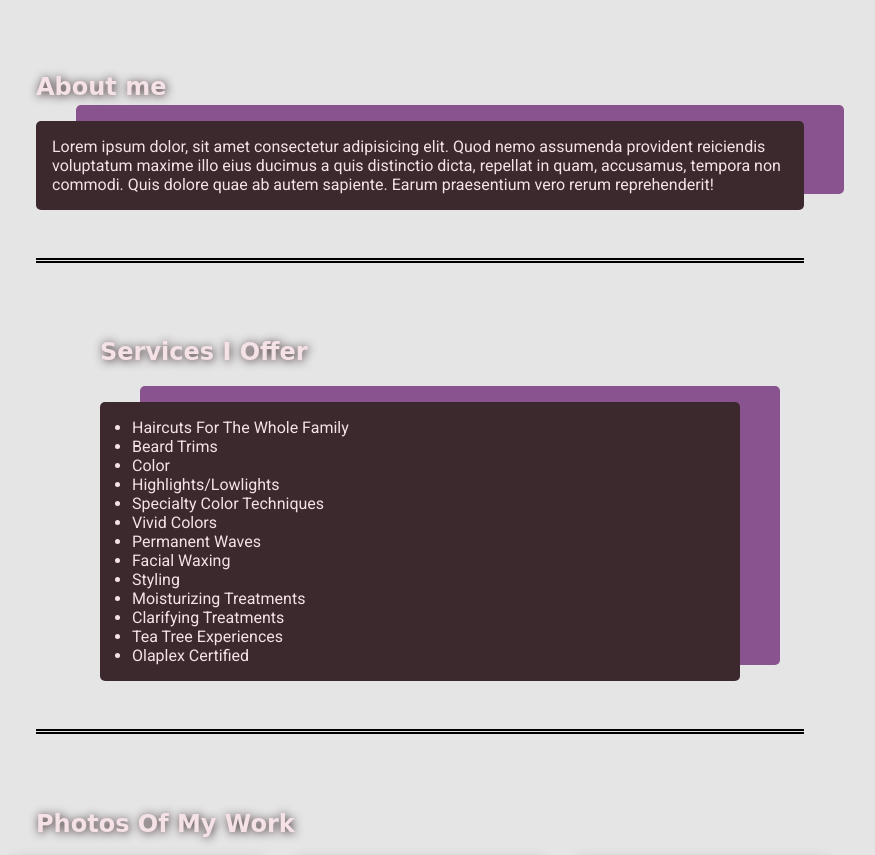
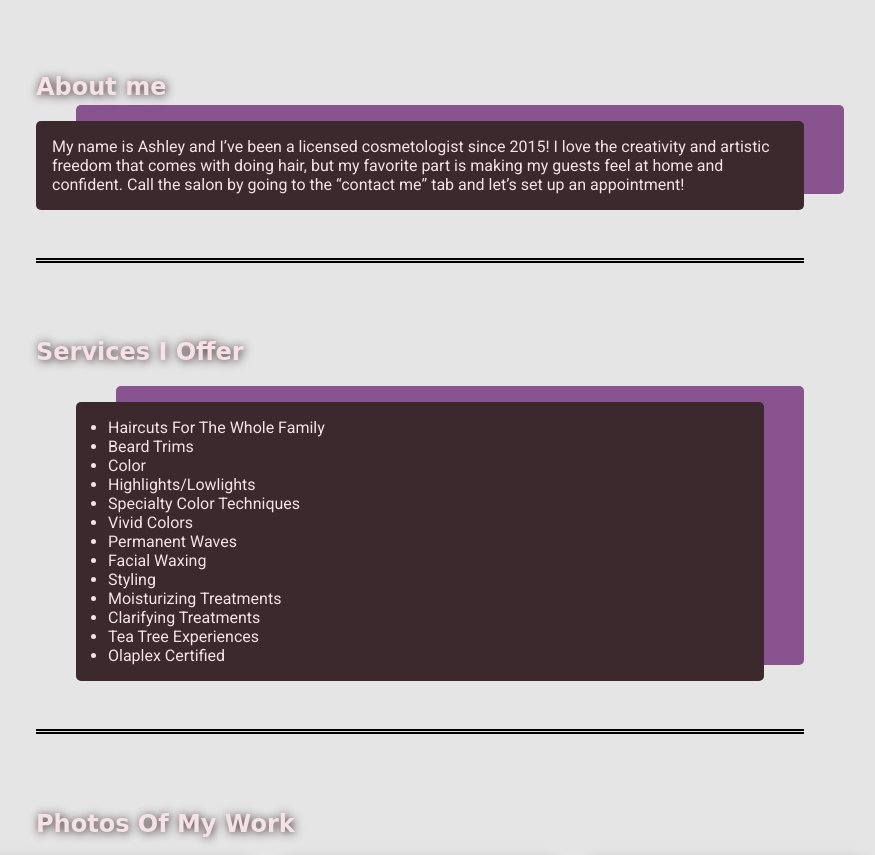
Before and after one commit to Slyons2397/alutz_page, a website: page index.html in a window 1280 px wide. Shown: the part 583-1438 px from the top of the page, without its empty margins (220-1095 px from the left). Drawn offline with Linux system fonts and the light colour scheme.

Commit message:
updated about me section

```diff
--- a/index.html
+++ b/index.html
@@ -49,20 +49,20 @@
         </div>
       </div>
       <section id="about-me" class="sections">
+        <h2 class="section-title">About me</h2>
         <div class="about-me-body">
-          <h2 class="section-title">About me</h2>
           <p class="section-text">
-            Lorem ipsum dolor, sit amet consectetur adipisicing elit. Quod nemo
-            assumenda provident reiciendis voluptatum maxime illo eius ducimus a
-            quis distinctio dicta, repellat in quam, accusamus, tempora non
-            commodi. Quis dolore quae ab autem sapiente. Earum praesentium vero
-            rerum reprehenderit!
+            My name is Ashley and I’ve been a licensed cosmetologist since 2015!
+            I love the creativity and artistic freedom that comes with doing
+            hair, but my favorite part is making my guests feel at home and
+            confident. Call the salon by going to the “contact me” tab and let’s
+            set up an appointment!
           </p>
         </div>
       </section>
       <section id="services" class="sections">
+        <h2 class="section-title">Services I Offer</h2>
         <div class="services-body">
-          <h2 class="section-title">Services I Offer</h2>
           <ul class="section-text service-list">
             <li>Haircuts For The Whole Family</li>
             <li>Beard Trims</li>
--- a/style.css
+++ b/style.css
@@ -99,10 +99,12 @@ body {
   display: flex;
   flex-direction: column;
   padding: 0 4rem 0 4rem;
+  align-items: center;
 }
 
 .service-list {
   padding-left: 2rem;
+  width: 100%;
 }
 
 .photo-row {
@@ -122,8 +124,8 @@ body {
 }
 
 .service-photo {
-  height: 350px;
-  width: 250px;
+  height: 375px;
+  width: 275px;
   border-radius: 5px;
   box-shadow: 0px 3px 15px rgba(0, 0, 0, 0.2);
 }
```
